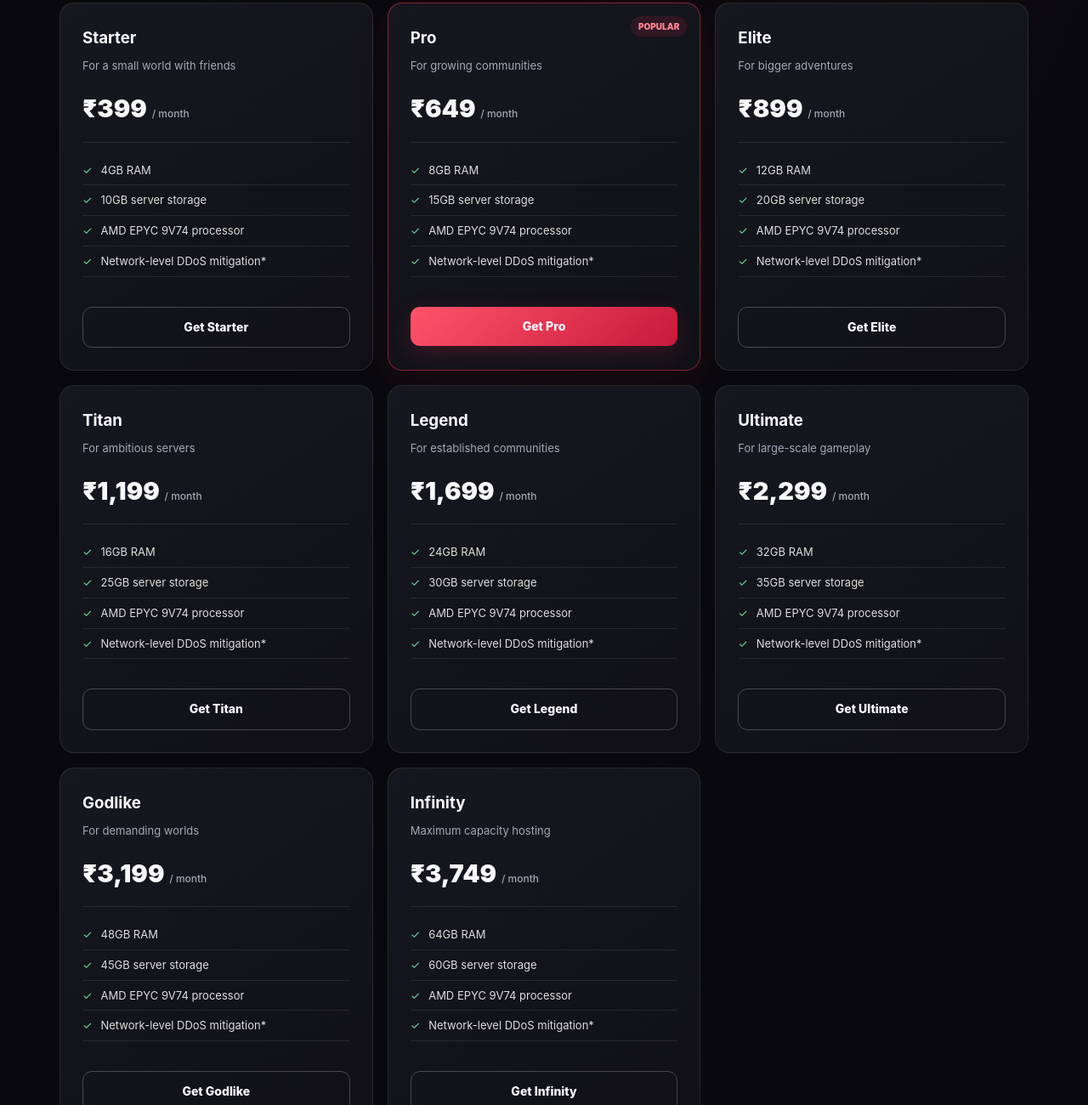
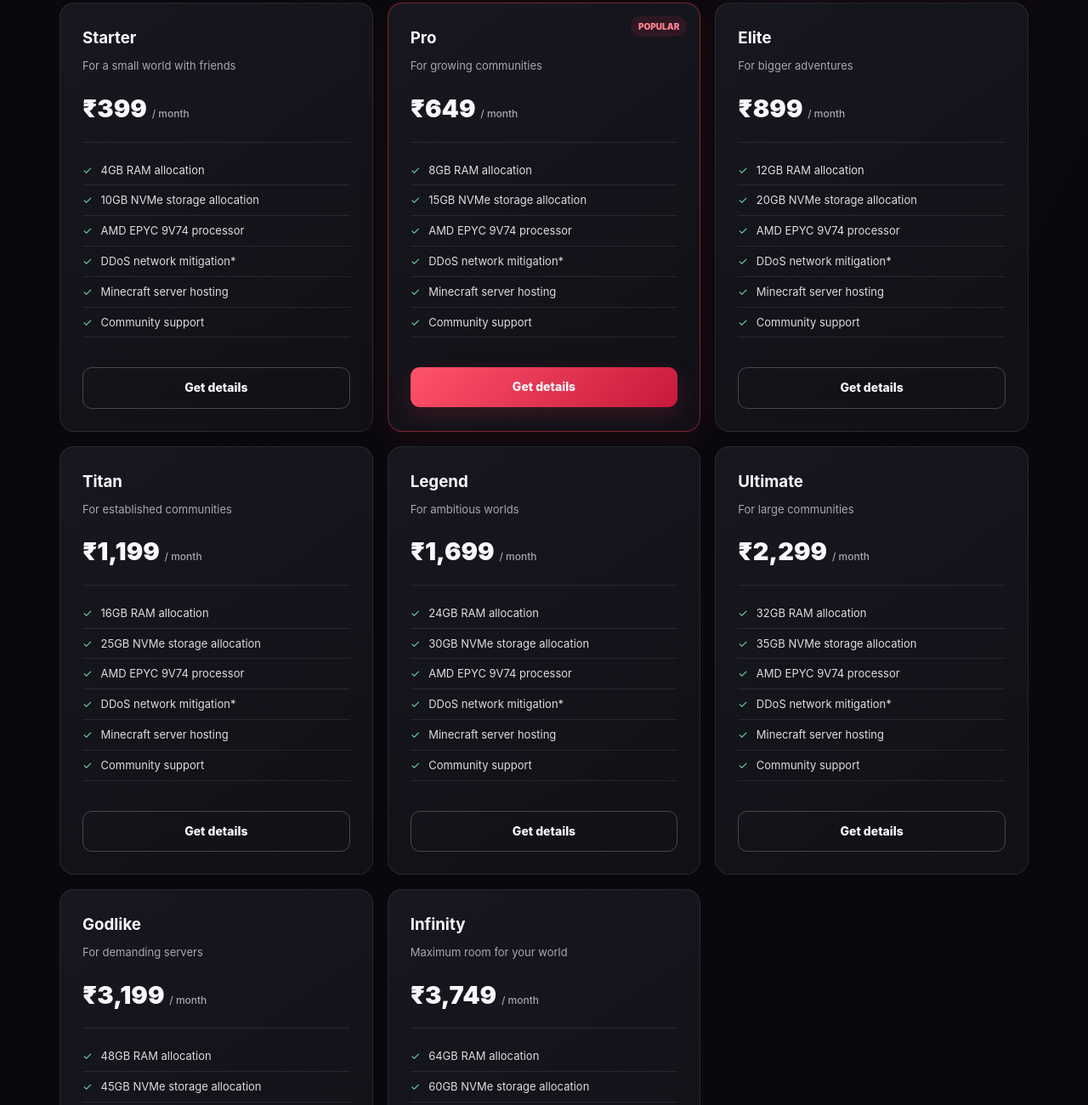
Before and after one commit to pranaysingh1123-tech/Pika-website-, a plain HTML site: page index.html in a window 1280 px wide. Shown: the part 1758-3058 px from the top of the page at 85% size. Drawn offline with Linux system fonts and the light colour scheme.

Commit message:
Preserve original PIKA website and update only pricing plans

```diff
--- a/index.html
+++ b/index.html
@@ -15,18 +15,18 @@
 <section id="features"><div class="wrap"><div class="heading"><div class="kicker">WHY PIKA HOSTING</div><h2>Everything you need to play more</h2><p>Less time worrying about your server. More time building, exploring and playing with friends.</p></div><div class="features">
 <article class="feature"><div class="ico">⚡</div><h3>Performance focused</h3><p>Infrastructure designed to help your Minecraft world run smoothly.</p></article><article class="feature"><div class="ico">🛡️</div><h3>Reliable hosting</h3><p>A hosting experience built around stability and dependability.</p></article><article class="feature"><div class="ico">🎮</div><h3>Made for gamers</h3><p>Hosting shaped around the needs of Minecraft players.</p></article><article class="feature"><div class="ico">🚀</div><h3>Simple setup</h3><p>Get started without unnecessary complexity or confusing steps.</p></article><article class="feature"><div class="ico">💬</div><h3>Friendly support</h3><p>Reach our team and community through the PIKA Discord server.</p></article><article class="feature"><div class="ico">🌍</div><h3>Play together</h3><p>Create a place for your friends, community and next big adventure.</p></article>
 </div></div></section>
-<section id="plans"><div class="wrap"><div class="heading"><div class="kicker">HOSTING PLANS</div><h2>Find the right space for your world</h2><p>Choose a plan that fits your community, with clear monthly pricing and resources.</p></div><div class="plans">
-<article class="plan"><h3>Starter</h3><p class="desc">For a small world with friends</p><div class="price">₹399 <small>/ month</small></div><ul><li>4GB RAM</li><li>10GB server storage</li><li>AMD EPYC 9V74 processor</li><li>Network-level DDoS mitigation*</li></ul><a class="btn ghost" href="https://discord.gg/QDapUdtVH" target="_blank" rel="noopener">Get Starter</a></article>
-<article class="plan popular"><span class="tag">POPULAR</span><h3>Pro</h3><p class="desc">For growing communities</p><div class="price">₹649 <small>/ month</small></div><ul><li>8GB RAM</li><li>15GB server storage</li><li>AMD EPYC 9V74 processor</li><li>Network-level DDoS mitigation*</li></ul><a class="btn" href="https://discord.gg/QDapUdtVH" target="_blank" rel="noopener">Get Pro</a></article>
-<article class="plan"><h3>Elite</h3><p class="desc">For bigger adventures</p><div class="price">₹899 <small>/ month</small></div><ul><li>12GB RAM</li><li>20GB server storage</li><li>AMD EPYC 9V74 processor</li><li>Network-level DDoS mitigation*</li></ul><a class="btn ghost" href="https://discord.gg/QDapUdtVH" target="_blank" rel="noopener">Get Elite</a></article>
-<article class="plan"><h3>Titan</h3><p class="desc">For ambitious servers</p><div class="price">₹1,199 <small>/ month</small></div><ul><li>16GB RAM</li><li>25GB server storage</li><li>AMD EPYC 9V74 processor</li><li>Network-level DDoS mitigation*</li></ul><a class="btn ghost" href="https://discord.gg/QDapUdtVH" target="_blank" rel="noopener">Get Titan</a></article>
-<article class="plan"><h3>Legend</h3><p class="desc">For established communities</p><div class="price">₹1,699 <small>/ month</small></div><ul><li>24GB RAM</li><li>30GB server storage</li><li>AMD EPYC 9V74 processor</li><li>Network-level DDoS mitigation*</li></ul><a class="btn ghost" href="https://discord.gg/QDapUdtVH" target="_blank" rel="noopener">Get Legend</a></article>
-<article class="plan"><h3>Ultimate</h3><p class="desc">For large-scale gameplay</p><div class="price">₹2,299 <small>/ month</small></div><ul><li>32GB RAM</li><li>35GB server storage</li><li>AMD EPYC 9V74 processor</li><li>Network-level DDoS mitigation*</li></ul><a class="btn ghost" href="https://discord.gg/QDapUdtVH" target="_blank" rel="noopener">Get Ultimate</a></article>
-<article class="plan"><h3>Godlike</h3><p class="desc">For demanding worlds</p><div class="price">₹3,199 <small>/ month</small></div><ul><li>48GB RAM</li><li>45GB server storage</li><li>AMD EPYC 9V74 processor</li><li>Network-level DDoS mitigation*</li></ul><a class="btn ghost" href="https://discord.gg/QDapUdtVH" target="_blank" rel="noopener">Get Godlike</a></article>
-<article class="plan"><h3>Infinity</h3><p class="desc">Maximum capacity hosting</p><div class="price">₹3,749 <small>/ month</small></div><ul><li>64GB RAM</li><li>60GB server storage</li><li>AMD EPYC 9V74 processor</li><li>Network-level DDoS mitigation*</li></ul><a class="btn ghost" href="https://discord.gg/QDapUdtVH" target="_blank" rel="noopener">Get Infinity</a></article>
-</div><p class="note">*DDoS mitigation coverage and limits depend on upstream network/provider terms. Server storage is an allocation per plan, not dedicated physical disk.</p></div></section>
+<section id="plans"><div class="wrap"><div class="heading"><div class="kicker">HOSTING PLANS</div><h2>Find the right space for your world</h2><p>Choose a plan that fits your community and start your next Minecraft adventure.</p></div><div class="plans">
+<article class="plan"><h3>Starter</h3><p class="desc">For a small world with friends</p><div class="price">₹399 <small>/ month</small></div><ul><li>4GB RAM allocation</li><li>10GB NVMe storage allocation</li><li>AMD EPYC 9V74 processor</li><li>DDoS network mitigation*</li><li>Minecraft server hosting</li><li>Community support</li></ul><a class="btn ghost" href="https://discord.gg/QDapUdtVH" target="_blank" rel="noopener">Get details</a></article>
+<article class="plan popular"><span class="tag">POPULAR</span><h3>Pro</h3><p class="desc">For growing communities</p><div class="price">₹649 <small>/ month</small></div><ul><li>8GB RAM allocation</li><li>15GB NVMe storage allocation</li><li>AMD EPYC 9V74 processor</li><li>DDoS network mitigation*</li><li>Minecraft server hosting</li><li>Community support</li></ul><a class="btn" href="https://discord.gg/QDapUdtVH" target="_blank" rel="noopener">Get details</a></article>
+<article class="plan"><h3>Elite</h3><p class="desc">For bigger adventures</p><div class="price">₹899 <small>/ month</small></div><ul><li>12GB RAM allocation</li><li>20GB NVMe storage allocation</li><li>AMD EPYC 9V74 processor</li><li>DDoS network mitigation*</li><li>Minecraft server hosting</li><li>Community support</li></ul><a class="btn ghost" href="https://discord.gg/QDapUdtVH" target="_blank" rel="noopener">Get details</a></article>
+<article class="plan"><h3>Titan</h3><p class="desc">For established communities</p><div class="price">₹1,199 <small>/ month</small></div><ul><li>16GB RAM allocation</li><li>25GB NVMe storage allocation</li><li>AMD EPYC 9V74 processor</li><li>DDoS network mitigation*</li><li>Minecraft server hosting</li><li>Community support</li></ul><a class="btn ghost" href="https://discord.gg/QDapUdtVH" target="_blank" rel="noopener">Get details</a></article>
+<article class="plan"><h3>Legend</h3><p class="desc">For ambitious worlds</p><div class="price">₹1,699 <small>/ month</small></div><ul><li>24GB RAM allocation</li><li>30GB NVMe storage allocation</li><li>AMD EPYC 9V74 processor</li><li>DDoS network mitigation*</li><li>Minecraft server hosting</li><li>Community support</li></ul><a class="btn ghost" href="https://discord.gg/QDapUdtVH" target="_blank" rel="noopener">Get details</a></article>
+<article class="plan"><h3>Ultimate</h3><p class="desc">For large communities</p><div class="price">₹2,299 <small>/ month</small></div><ul><li>32GB RAM allocation</li><li>35GB NVMe storage allocation</li><li>AMD EPYC 9V74 processor</li><li>DDoS network mitigation*</li><li>Minecraft server hosting</li><li>Community support</li></ul><a class="btn ghost" href="https://discord.gg/QDapUdtVH" target="_blank" rel="noopener">Get details</a></article>
+<article class="plan"><h3>Godlike</h3><p class="desc">For demanding servers</p><div class="price">₹3,199 <small>/ month</small></div><ul><li>48GB RAM allocation</li><li>45GB NVMe storage allocation</li><li>AMD EPYC 9V74 processor</li><li>DDoS network mitigation*</li><li>Minecraft server hosting</li><li>Community support</li></ul><a class="btn ghost" href="https://discord.gg/QDapUdtVH" target="_blank" rel="noopener">Get details</a></article>
+<article class="plan"><h3>Infinity</h3><p class="desc">Maximum room for your world</p><div class="price">₹3,749 <small>/ month</small></div><ul><li>64GB RAM allocation</li><li>60GB NVMe storage allocation</li><li>AMD EPYC 9V74 processor</li><li>DDoS network mitigation*</li><li>Minecraft server hosting</li><li>Community support</li></ul><a class="btn ghost" href="https://discord.gg/QDapUdtVH" target="_blank" rel="noopener">Get details</a></article>
+</div><p class="note">*DDoS mitigation is subject to upstream provider coverage and limits. RAM and storage are allocated per plan.</p></div></section>
 <section class="cta"><div class="wrap"><div class="cta-box"><div class="kicker">READY WHEN YOU ARE</div><h2>Let's build your next world.</h2><p>Have a question or need help picking a plan? Join the PIKA Hosting community and talk to us.</p><a class="btn" href="https://discord.gg/QDapUdtVH" target="_blank" rel="noopener">Join PIKA Discord ↗</a></div></div></section>
-<section id="faq"><div class="wrap"><div class="heading"><div class="kicker">QUICK ANSWERS</div><h2>Frequently asked questions</h2></div><div class="faq"><article><h3>What can I host with PIKA?</h3><p>PIKA Hosting focuses on Minecraft server hosting. Contact us to confirm currently available editions and configurations.</p></article><article><h3>How do I see prices?</h3><p>All eight plans and their monthly prices are listed in the Plans section above. Contact our team on Discord if you need help choosing.</p></article><article><h3>Can you help me choose a plan?</h3><p>Yes. Tell us how many players you expect and what kind of server you want, and our team can help you find a suitable option.</p></article></div></div></section>
+<section id="faq"><div class="wrap"><div class="heading"><div class="kicker">QUICK ANSWERS</div><h2>Frequently asked questions</h2></div><div class="faq"><article><h3>What can I host with PIKA?</h3><p>PIKA Hosting focuses on Minecraft server hosting. Contact us to confirm currently available editions and configurations.</p></article><article><h3>What is included in each plan?</h3><p>Each plan lists its RAM, storage allocation, AMD EPYC 9V74 processor and DDoS mitigation details above. DDoS coverage is subject to upstream provider limits.</p></article><article><h3>Can you help me choose a plan?</h3><p>Yes. Tell us how many players you expect and what kind of server you want, and our team can help you find a suitable option.</p></article></div></div></section>
 </main><footer><div class="wrap foot"><div><strong>PIKA HOSTING</strong><br>© <span id="year"></span> PIKA Hosting. All rights reserved.</div><div class="footlinks"><a href="#home">Home</a><a href="#plans">Plans</a><a href="https://discord.gg/QDapUdtVH" target="_blank" rel="noopener">Discord</a></div></div></footer>
 <script>const menu=document.getElementById('menu'),links=document.getElementById('links');menu.addEventListener('click',()=>links.classList.toggle('show'));links.querySelectorAll('a').forEach(a=>a.addEventListener('click',()=>links.classList.remove('show')));document.getElementById('year').textContent=new Date().getFullYear();</script>
 </body></html>
```
